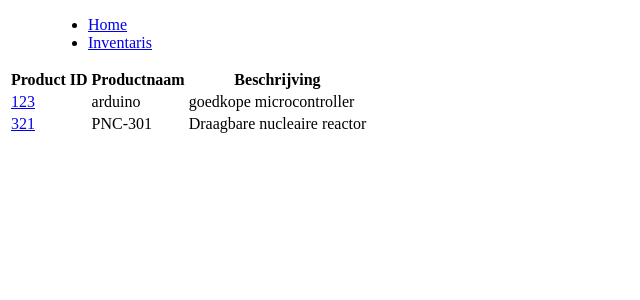
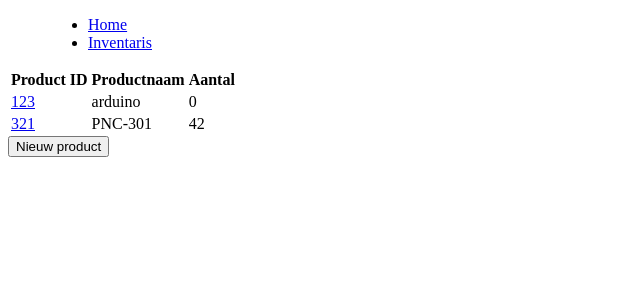
Before and after one commit to medzoseck/front-endPrograming, an Angular app: page /inventaris in a window 1280 px wide. Shown: the top 300 px of the page, without its empty margins (0-640 px from the left). Built offline with nearby package versions, Linux system fonts and the light colour scheme.

Commit message:
product aanmaken done. aantal toegevoegd aan leenproduct.

```diff
--- a/src/app/app-routing.module.ts
+++ b/src/app/app-routing.module.ts
@@ -3,15 +3,15 @@ import { Routes, RouterModule } from '@angular/router';
 import { InventarisComponent } from './inventaris/inventaris.component';
 import { HomeComponent } from './home/home.component';
 import { ProductDetailsComponent} from './productdetails/productdetails.component'
+import { NieuwProductComponent} from './nieuwproduct/nieuwproduct.component';
 
 const routes: Routes = [
   {path: '', redirectTo: 'home', pathMatch:'full'},
   {path: 'inventaris', component: InventarisComponent},
   {path: 'home', component: HomeComponent},
   {path: 'productdetails', component: ProductDetailsComponent},
+  {path: 'nieuwproduct', component: NieuwProductComponent},
   {path: '**', redirectTo: 'home'}
-
-
 ];
 
 @NgModule({
--- a/src/app/inventaris/inventaris.component.html
+++ b/src/app/inventaris/inventaris.component.html
@@ -8,7 +8,7 @@
         Productnaam
       </th>
       <th>
-        Beschrijving
+        Aantal
       </th>
     </tr>
     <tr *ngFor="let leenproduct of leenproducten">
@@ -19,7 +19,8 @@
         {{leenproduct.naam}}
       </td>
       <td>
-        {{leenproduct.beschrijving}}
+        {{leenproduct.aantal}}
       </td>
     </tr>
   </table>
+  <a><button routerLink="/nieuwproduct">Nieuw product</button></a>
--- a/src/app/inventaris/inventaris.component.ts
+++ b/src/app/inventaris/inventaris.component.ts
@@ -10,11 +10,17 @@ import { Router } from '@angular/router';
 
 export class InventarisComponent {
 
-  leenproducten: Leenproduct[] = [new Leenproduct(123,"arduino", "goedkope microcontroller"),
-    new Leenproduct(321,"PNC-301", "Draagbare nucleaire reactor")];
+  leenproducten: Leenproduct[];
   constructor(private router: Router){
+    this.leenproducten = this.haalProductenOp();
+    console.log(this.leenproducten[0].aantal);
+  }
 
-    // this.leningen = [new Lening(123345,new Date("2018-10-10"), new Date("2020-11-10")),
-    // new Lening(123345,new Date("2018-5-5"), new Date("2020-5-5"))]; //todo: service
+  haalProductenOp(){
+    //doe alsof ik een database heb
+    return [
+    new Leenproduct(123,"arduino", "goedkope microcontroller"),
+    new Leenproduct(321,"PNC-301", "Draagbare nucleaire reactor",42)
+    ];
   }
 }
--- a/src/app/menu/menu.component.html
+++ b/src/app/menu/menu.component.html
@@ -6,4 +6,3 @@
 <!-- <a [routerLink]="Lening_maken">Lening maken</a>
 <a [routerLink]="Leningen">Leningen</a> -->
 </div>
-<router-outlet></router-outlet>
--- a/src/app/model/leenproduct.ts
+++ b/src/app/model/leenproduct.ts
@@ -5,12 +5,14 @@ export class Leenproduct {
   public naam: string;
   public beschrijving: string;
   public functioneel: boolean;
+  public aantal: number;
 
-  constructor(leenproductId: number, naam: string, beschrijving: string) {
+  constructor(leenproductId: number, naam: string, beschrijving: string, aantal:number = 0) {
     this.leenproductId = leenproductId;
     this.uitgeleend = false;
     this.naam = naam;
     this.beschrijving = beschrijving;
     this.functioneel = true;
+    this.aantal = aantal;
   }
 }
--- /dev/null
+++ b/src/app/nieuwproduct/nieuwproduct.component.html
@@ -0,0 +1,4 @@
+naam: <input [(ngModel)]="product.naam" required name="naam" id="productnaam" type="text"> <br>
+beschrijving: <input [(ngModel)]="product.beschrijving" required name="beschrijving" id="productbeschrijving" type="text"><br>
+aantal: <input [(ngModel)]="product.aantal" name="aantal" required id="productaantal" type="number"><br>
+<button (click)="createNewProduct()">Submit TO THE DARKNESS</button>
--- /dev/null
+++ b/src/app/nieuwproduct/nieuwproduct.component.ts
@@ -0,0 +1,24 @@
+import { Component, OnInit } from '@angular/core';
+import { Leenproduct } from '../model/leenproduct';
+
+
+@Component({
+  selector: 'nieuwproduct',
+  templateUrl: './nieuwproduct.component.html',
+  styleUrls: ['../app.component.css']
+})
+
+export class NieuwProductComponent{
+  product: Leenproduct = new Leenproduct(0,'','');
+  constructor(){
+
+
+  };
+  createNewProduct(){
+    //someservice.insertNewProduct(this.product);
+    console.log(this.product.naam);
+    console.log(this.product.beschrijving);
+    console.log(this.product.aantal);
+  }
+
+}
--- a/src/app/productdetails/productdetails.component.ts
+++ b/src/app/productdetails/productdetails.component.ts
@@ -1,6 +1,6 @@
 import { Component, OnInit } from '@angular/core';
 import { ActivatedRoute } from '@angular/router';
-import { Leenproduct} from '../model/Leenproduct'
+import { Leenproduct} from '../model/leenproduct';
 
 @Component({
   selector: 'productdetails',
```
Also changed, not shown: src/app/app.module.ts (+6 -3 lines).
